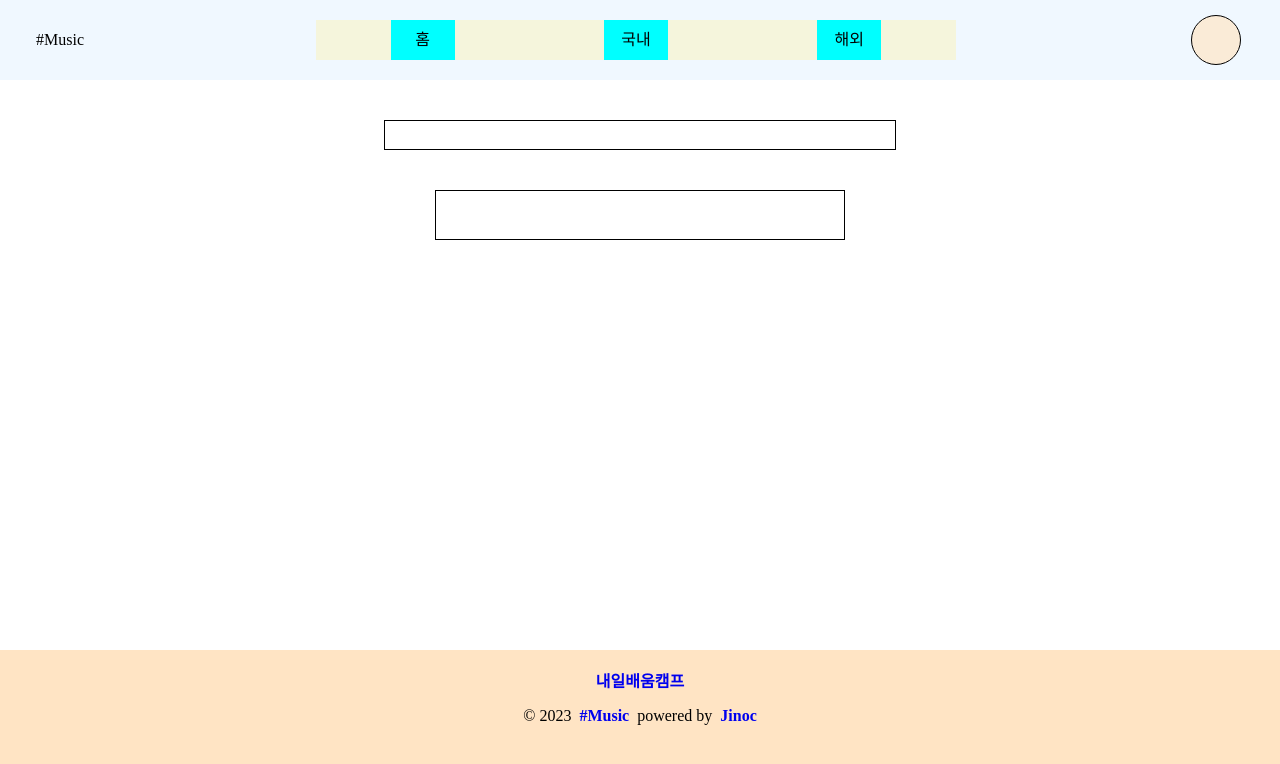
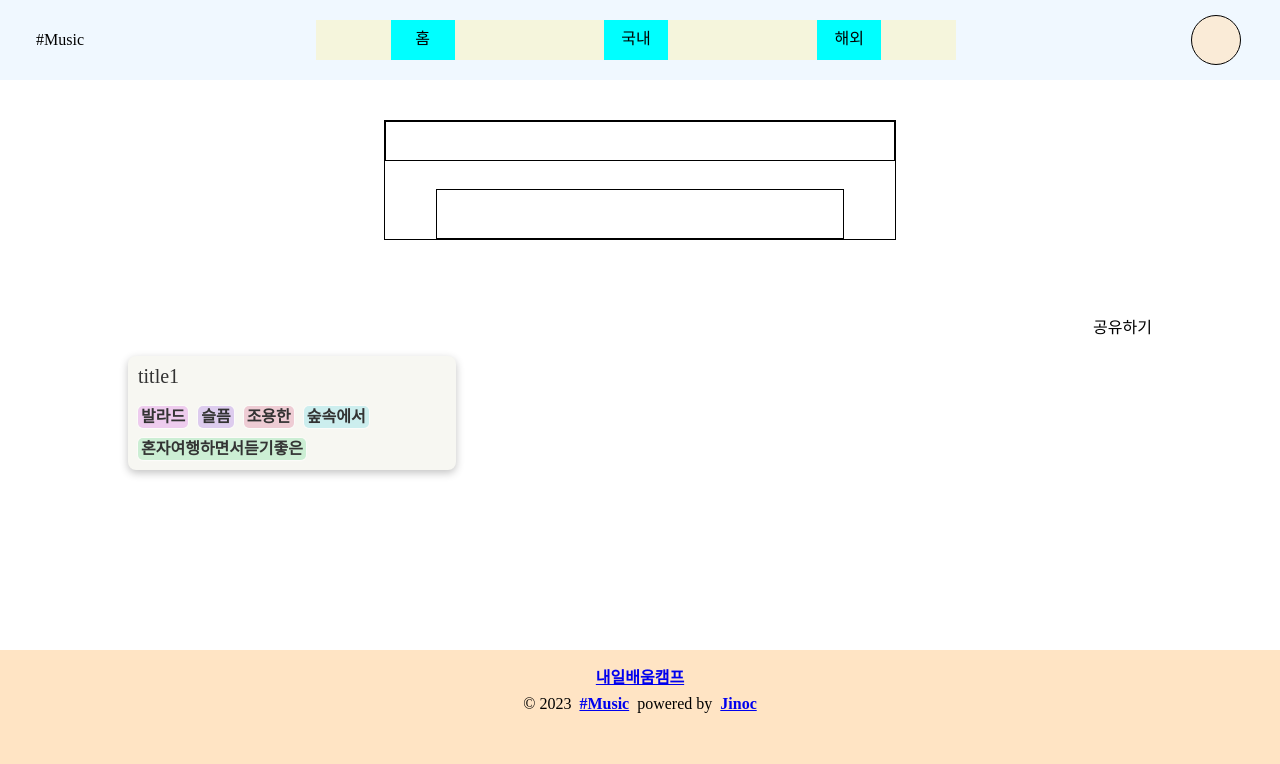
Before and after one commit to jinoc-git/re-lv-4, a React (Create React App) app: page / in a window 1280 px wide. Shown: the top 764 px of the page. Built offline with nearby package versions, Linux system fonts and the light colour scheme.

Commit message:
Chore: 작업내용 복구

```diff
--- a/package.json
+++ b/package.json
@@ -20,6 +20,7 @@
     "react-uuid": "^2.0.0",
     "shortid": "^2.2.16",
     "styled-components": "^6.0.2",
+    "styled-reset": "^4.5.1",
     "web-vitals": "^2.1.0"
   },
   "scripts": {
--- a/src/App.jsx
+++ b/src/App.jsx
@@ -1,8 +1,21 @@
+import { createGlobalStyle } from 'styled-components';
 import Router from './shared/Router';
-import './reset.css';
+import reset from 'styled-reset';
 
 function App() {
-  return <Router />;
+  return (
+    <>
+      <Router />
+      <GlobalStyles />
+    </>
+  );
 }
 
 export default App;
+
+const GlobalStyles = createGlobalStyle`
+  ${reset}
+  *{
+    box-sizing: border-box;
+  }
+`;
--- /dev/null
+++ b/src/components/Contents/Contents.jsx
@@ -0,0 +1,80 @@
+import React from 'react';
+import { css, styled } from 'styled-components';
+import RandomColor from '../../feature/RandomColor'
+
+const Contents = () => {
+
+  return (
+    <ContentsLayout>
+      {/* <h2>콘텐츠</h2> */}
+      <ShareBox>공유하기</ShareBox>
+      <ContentsList>
+        <ContentsItem>
+          <ContentsTitle>title1</ContentsTitle>
+          <HashBox>
+            <Hash>발라드</Hash>
+            <Hash>슬픔</Hash>
+            <Hash>조용한</Hash>
+            <Hash>숲속에서</Hash>
+            <Hash>혼자여행하면서듣기좋은</Hash>
+          </HashBox>
+        </ContentsItem>
+
+      </ContentsList>
+    </ContentsLayout>
+  );
+};
+
+export default Contents;
+
+const ContentsLayout = styled.section`
+  width: 100%;
+`;
+const ShareBox = styled.div`
+  display: flex;
+  flex-direction: row-reverse;
+  width: 80%;
+  margin: 0 auto;
+`;
+const ContentsList = styled.ul`
+  display: grid;
+  grid-template-columns: 1fr 1fr 1fr;
+  grid-column-gap: 20px;
+  grid-row-gap: 20px;
+  width: 80%;
+  margin: 20px auto 0;
+  @media only screen and (max-width: 1024px) {
+    grid-template-columns: 1fr 1fr;
+  }
+  @media only screen and (max-width: 768px) {
+    grid-template-columns: 1fr;
+  }
+`;
+const ContentsItem = styled.li`
+  display: flex;
+  flex-direction: column;
+  justify-content: space-between;
+  gap: 20px;
+  width: 100%;
+  padding: 10px;
+  border-radius: 8px;
+  background-color: #F7F7F2;
+  box-shadow: rgba(0, 0, 0, 0.24) 0px 3px 8px;
+`;
+const ContentsTitle = styled.h3`
+  color: #333;
+  font-size: 20px;
+`;
+const HashBox = styled.div`
+  display: flex;
+  flex-wrap: wrap;
+  gap: 10px;
+`;
+const Hash = styled.span`
+  color: #333;
+  font-weight: 700;
+  padding: 3px;
+  border-radius: 5px;
+  background-color: ${() => RandomColor()};
+  box-shadow: rgba(255, 255, 255, 0.4) 0px 1px 3px 0px, rgba(255, 255, 255, 0.4) 0px 0px 0px 1px;
+`;
--- a/src/components/Home.jsx
+++ b/src/components/Home.jsx
@@ -1,11 +1,13 @@
 import React from 'react'
 import Layout from './layout/Layout'
 import SearchForm from './form/SearchForm'
+import Contents from './Contents/Contents'
 
 const Home = () => {
   return (
     <Layout>
       <SearchForm />
+      <Contents />
     </Layout>
   )
 }
--- a/src/components/form/SearchForm.jsx
+++ b/src/components/form/SearchForm.jsx
@@ -20,19 +20,20 @@ const SearchFormLayout = styled.section`
   justify-content: center;
   align-items: center;
   width: 100%;
-`;
-const KeepBox = styled.div`
-  width: 100%;
-  height: 30px;
-  border: 1px solid;
+  margin-bottom: 40px;
 `;
 const Form = styled.form`
   display: flex;
   flex-direction: column;
   align-items: center;
-  gap: 40px;
+  justify-content: space-between;
   width: 40%;
   height: 120px;
   margin: 40px 0;
-  /* border: 1px solid; */
+  border: 1px solid;
 `;
+const KeepBox = styled.div`
+  width: 100%;
+  height: 40px;
+  border: 1px solid;
+`;
--- a/src/components/header/Header.jsx
+++ b/src/components/header/Header.jsx
@@ -52,7 +52,7 @@ const NavItem = styled.li`
   cursor: pointer;
   width: 10%;
   height: 40px;
-  padding-top: 8px;
+  padding-top: 11px;
   background-color: aqua;
 `;
 const UserBox = styled.div`
--- /dev/null
+++ b/src/feature/RandomColor.js
@@ -0,0 +1,23 @@
+const colors = [
+  '#EECCCC',
+  '#EED4CC',
+  '#EEE5CC',
+  '#EEEECC',
+  '#E5EECC',
+  '#D4EECC',
+  '#CCEED4',
+  '#CCEEDD',
+  '#CCEEEE',
+  '#CCDDEE',
+  '#CCCCEE',
+  '#DDCCEE',
+  '#EECCEE',
+  '#EECCD4',
+];
+
+const RandomColor = () => {
+  const randomColor = colors[Math.floor(Math.random() * 14)];
+  return randomColor;
+};
+
+export default RandomColor;
```
Also changed, not shown: 1 other file (tests, documents, lock files or other folders).
